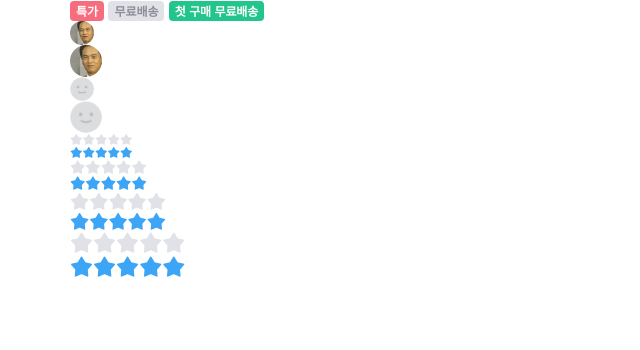
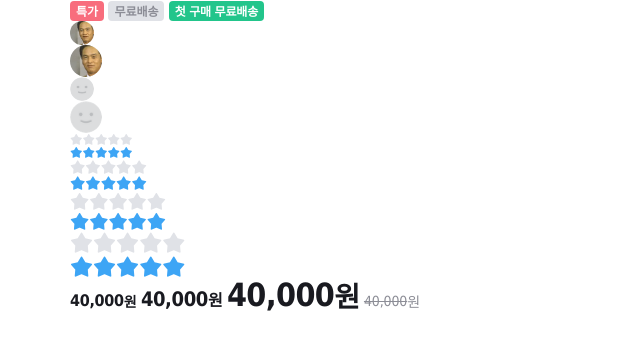
Before and after one commit to heeaepark/tomorrow-house, a website: page index.html in a window 1280 px wide. Shown: the whole page, without its empty margins (0-640 px from the left). Drawn offline with Linux system fonts and the light colour scheme; files whose address does not match are found by name.

Commit message:
💄 implement price ui

```diff
--- a/index.html
+++ b/index.html
@@ -107,6 +107,26 @@
         </div>
       </div>
     </div>
+
+
+    <div>
+      <div class="price-16">
+        <strong class="amount">40,000</strong>
+        <span class="currency">원</span>
+      </div>
+      <div class="price-20">
+        <strong class="amount">40,000</strong>
+        <span class="currency">원</span>
+      </div>
+      <div class="price-32">
+        <strong class="amount">40,000</strong>
+        <span class="currency">원</span>
+      </div>
+      <div class="price-off">
+        <strong class="amount">40,000</strong>
+        <span class="currency">원</span>
+      </div>
+    </div>
   </div>
 </body>
 </html>
--- a/styles/main.scss
+++ b/styles/main.scss
@@ -20,5 +20,6 @@
 @import './modules/_tags';
 @import './modules/_avatars';
 @import './modules/_star-ratings';
+@import './modules/_price';
 
 @import './layouts/_grids';
--- /dev/null
+++ b/styles/modules/__price.scss
@@ -0,0 +1,64 @@
+%price-base {
+  @include inline-flexbox(start);
+  .amount {
+    font-family: $font-price;
+    line-height: 1;
+  }
+  .currency {
+    font-family: $font-main;
+  }
+}
+.price-16,
+.price-20,
+.price-32 {
+  @extend %price-base;
+  color: $dark;
+  .amount {
+    font-weight: 700;
+    letter-spacing: -0.02em;
+  }
+  .currency {
+    font-weight: 700;
+  }
+}
+
+.price-16 {
+  .amount {
+    font-size: 16px;
+  }
+  .currency {
+    @include text-style(14);
+  }
+}
+.price-20 {
+  .amount {
+    font-size: 20px;
+  }
+  .currency {
+    @include text-style(16);
+  }
+}
+.price-32 {
+  .amount {
+    font-size: 32px;
+  }
+  .currency {
+    font-size: 28px;
+    line-height: 32px;
+    letter-spacing: -0.02em;
+  }
+}
+.price-off {
+  @extend %price-base;
+  color: $secondary;
+  .amount {
+    font-size: 14px;
+    font-weight: 400;
+    letter-spacing: -0.01em;
+    text-decoration: line-through;
+  }
+  .currency {
+    @include text-style(14);
+    font-weight: 400;
+  }
+}
```
Also changed, not shown: style.css, 1 other file.
